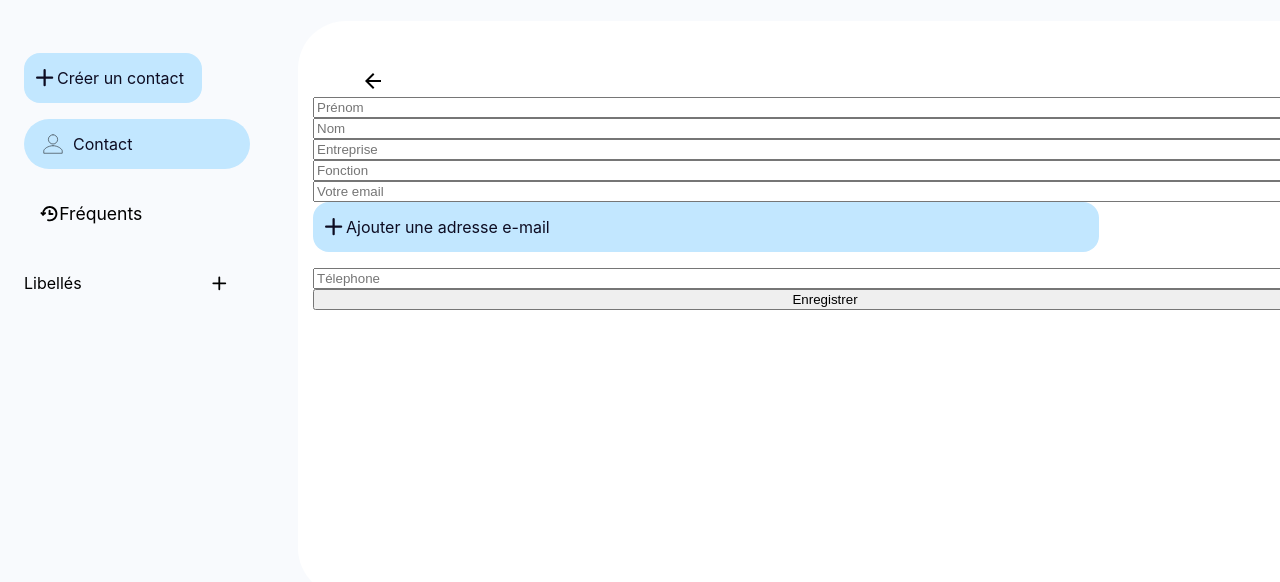
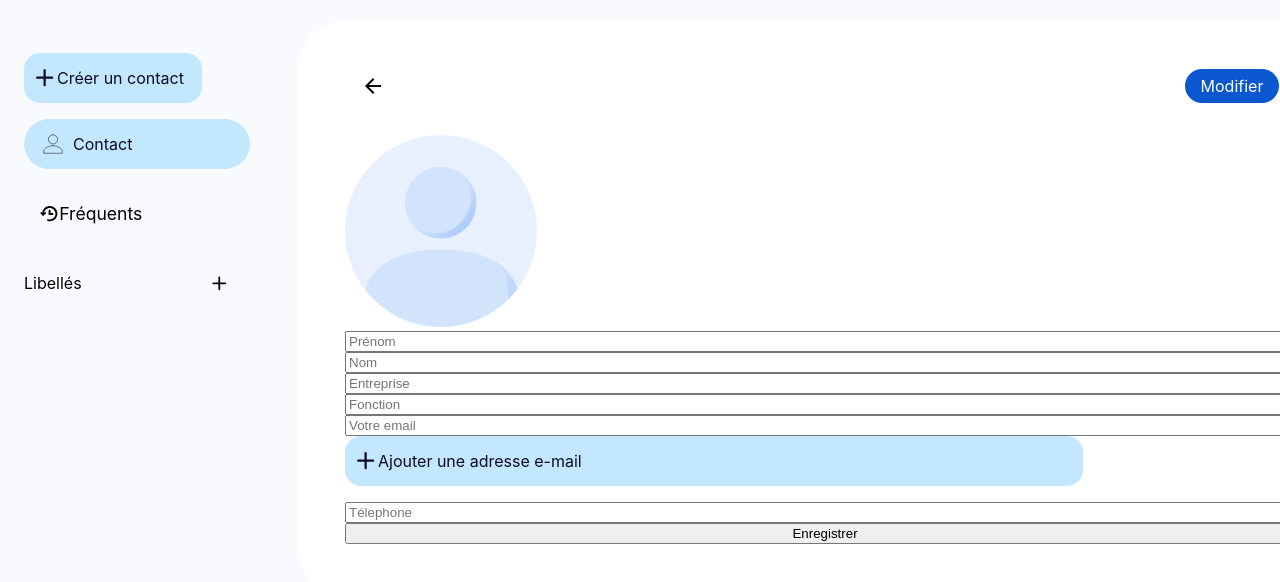
Before and after one commit to Lusa3/-projet_google_contact, a plain HTML site: page index.html in a window 1280 px wide. Shown: the part 88-670 px from the top of the page. Drawn offline with Linux system fonts and the light colour scheme.

Commit message:
ajouter du style à la page contact formulaire

```diff
--- a/index.html
+++ b/index.html
@@ -80,10 +80,24 @@
         </div>
         <div>
             <div class="onglets_content section-affiche onglet-content-modify">
-                <svg class="arrow-contact" xmlns="http://www.w3.org/2000/svg" width="1.5em" height="1.5em"
+                <div class="header-affiche-form">
+                    <svg class="arrow-contact" xmlns="http://www.w3.org/2000/svg" width="1.5em" height="1.5em"
                     viewBox="0 0 24 24">
                     <path fill="black" d="M20 11H7.83l5.59-5.59L12 4l-8 8l8 8l1.41-1.41L7.83 13H20z" />
                 </svg>
+                <div class="content-modify-form">
+                    <span class="button">Modifier</span>
+                    <svg class="delete" xmlns="http://www.w3.org/2000/svg" width="1.3em" height="1.3em"
+                        viewBox="0 0 24 24">
+                        <path fill="black"
+                            d="M7 21q-.825 0-1.412-.587T5 19V6H4V4h5V3h6v1h5v2h-1v13q0 .825-.587 1.413T17 21zM17 6H7v13h10zM9 17h2V8H9zm4 0h2V8h-2zM7 6v13z" />
+                    </svg>
+                </div>
+                </div>
+
+                <div class="affichage-formulaire">
+                    <img class="img-form" src="./image/photo_silhouette_e02a5f5deb3ffc173119a01bc9575490.png" alt="photo">
+
                 <div>
                     <form id="formulaire-contact">
                         <label for="firstname"></label>
@@ -109,6 +123,8 @@
                         <button type="submit">Enregistrer</button>
                     </form>
                 </div>
+                </div>
+
             </div>
             <div class="section-affiche onglets_content">
                 <p class="text-onglets_content">contacts</p>
--- a/style.css
+++ b/style.css
@@ -329,6 +329,23 @@ table{
     border: solid 1px grey;
     background-color: rgba(245, 222, 179, 0.303);
 }
+/* affichage du formulaire */
+.affichage-formulaire{
+    padding: 2rem;
+}
+.img-form{
+    width: 12rem;
+}
+.header-affiche-form{
+    display: flex;
+    align-items: center;
+    gap: 50rem;
+}
+.content-modify-form{
+    display: flex;
+    align-items: center;
+    gap: 1rem;
+}
 /* page de modification */
 
 .header-modify{
```
Also changed, not shown: image/photo_silhouette_e02a5f5deb3ffc173119a01bc9575490.png (added).
